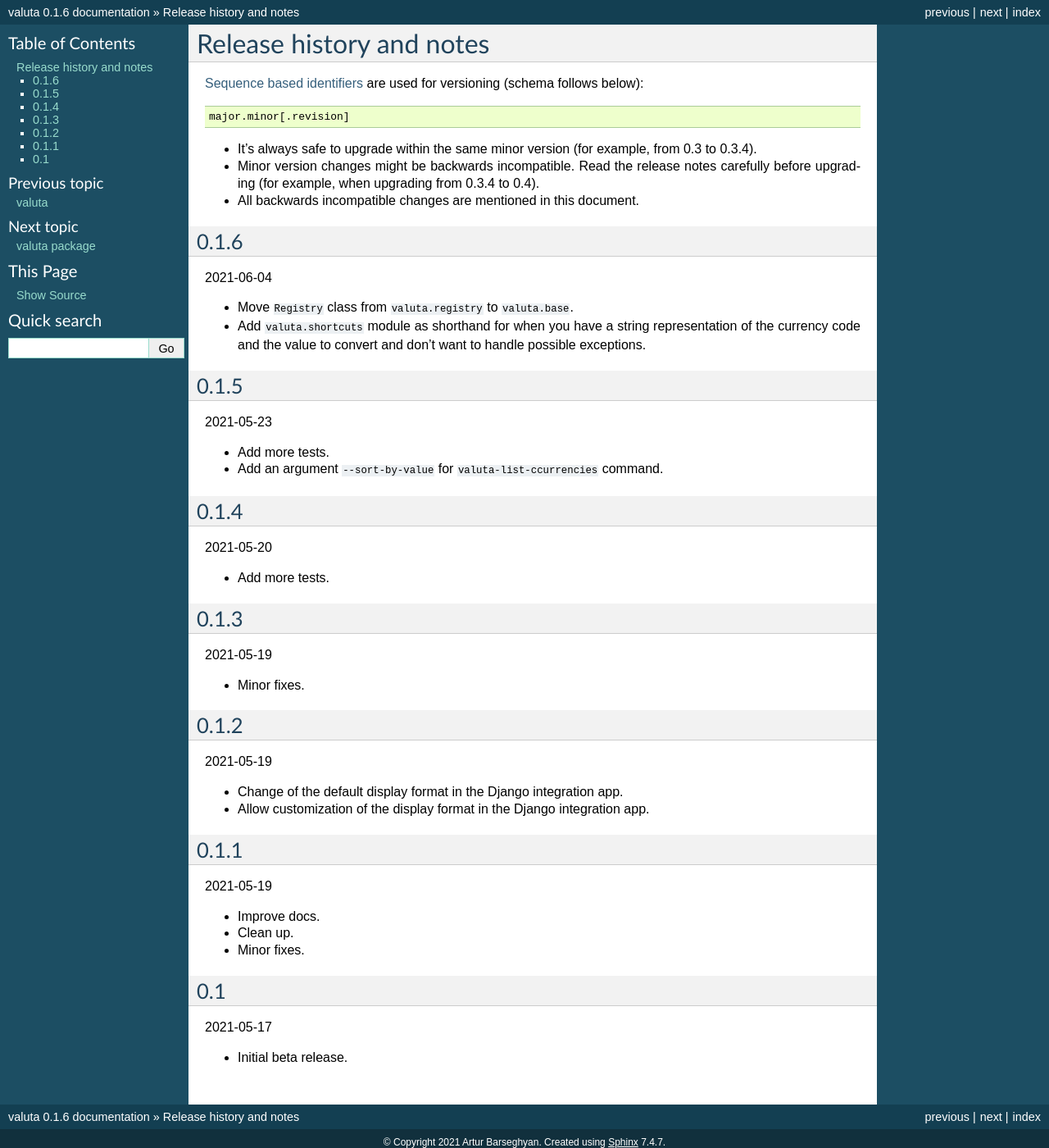
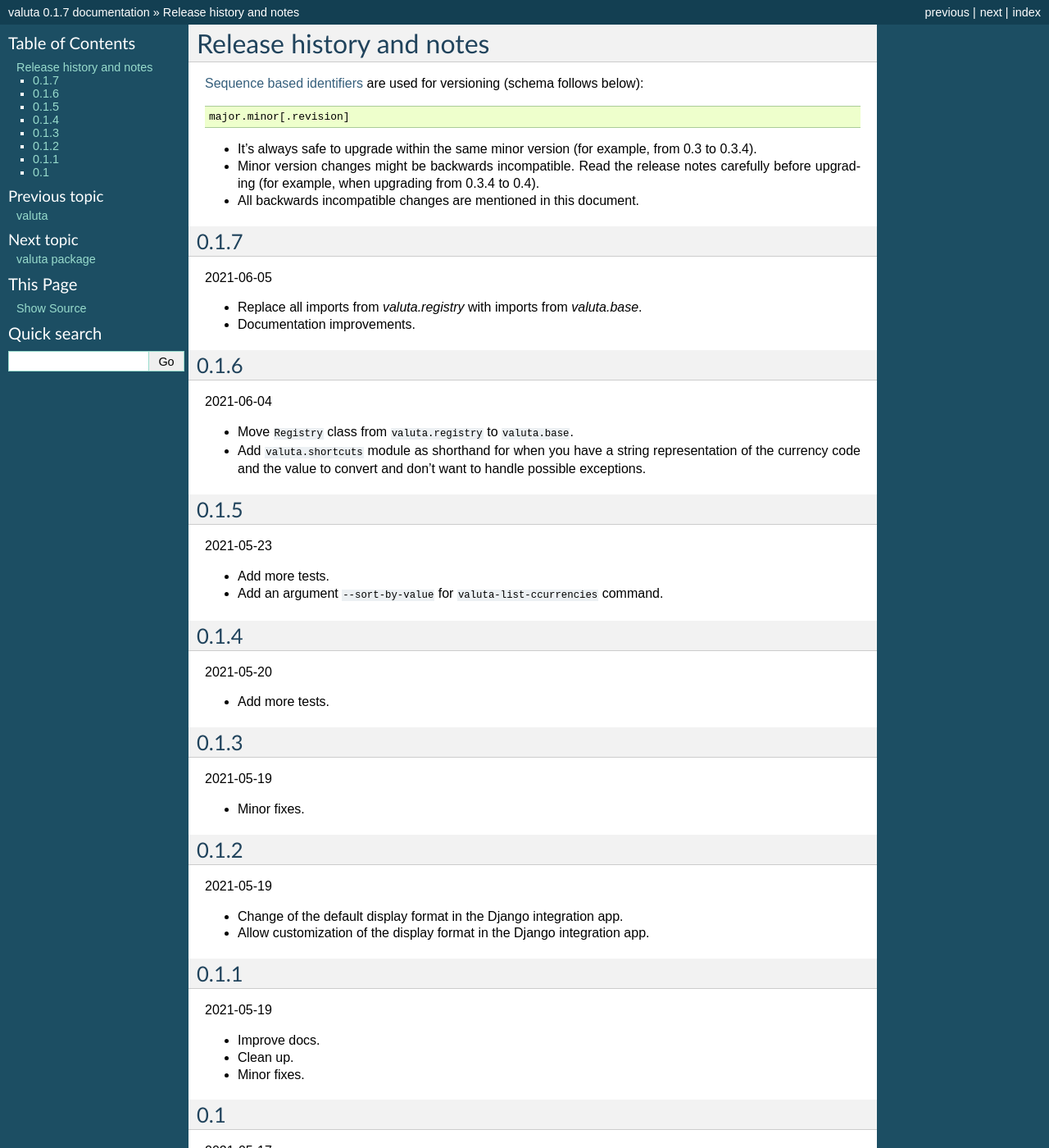
Before and after one commit to barseghyanartur/valuta, a Sphinx documentation site: the page built from docs/changelog.rst, in a window 1280 px wide and 1400 px high. Shown: the whole window at 82% size. Built offline with Sphinx 7.4.7, drawn with Linux system fonts in a browser that asks for light colours; pages that are not in the unit, such as notebooks, are missing from menus; some of the changed text lies outside the part shown.

Commit message:
Prepare 0.1.7
Clean up

Up docs

Tweaks in docs

```diff
--- a/docs/changelog.rst
+++ b/docs/changelog.rst
@@ -14,6 +14,13 @@
   release notes carefully before upgrading (for example, when upgrading from
   0.3.4 to 0.4).
 - All backwards incompatible changes are mentioned in this document.
+
+0.1.7
+-----
+2021-06-05
+
+- Replace all imports from `valuta.registry` with imports from `valuta.base`.
+- Documentation improvements.
 
 0.1.6
 -----
--- a/docs/index.rst
+++ b/docs/index.rst
@@ -764,7 +764,7 @@
 .. contents:: Table of Contents
 
 .. toctree::
-   :maxdepth: 20
+   :maxdepth: 2
 
    index
    changelog
--- a/setup.py
+++ b/setup.py
@@ -2,7 +2,7 @@
 
 from setuptools import setup, find_packages
 
-version = "0.1.6"
+version = "0.1.7"
 
 try:
     readme = open(os.path.join(os.path.dirname(__file__), "README.rst")).read()
@@ -66,6 +66,7 @@
         "later (LGPLv2+)",
         "Framework :: Django",
         "Intended Audience :: Developers",
+        "Intended Audience :: Financial and Insurance Industry",
         "Operating System :: OS Independent",
         "Development Status :: 4 - Beta",
     ],
--- a/src/valuta/__init__.py
+++ b/src/valuta/__init__.py
@@ -4,4 +4,4 @@
 __title__ = "valuta"
 __copyright__ = "2021 Artur Barseghyan"
 __license__ = "GPL-2.0-only OR LGPL-2.1-or-later"
-__version__ = "0.1.6"
+__version__ = "0.1.7"
```
Also changed, not shown: CHANGELOG.rst (+7 -0 lines), 1 other file.
